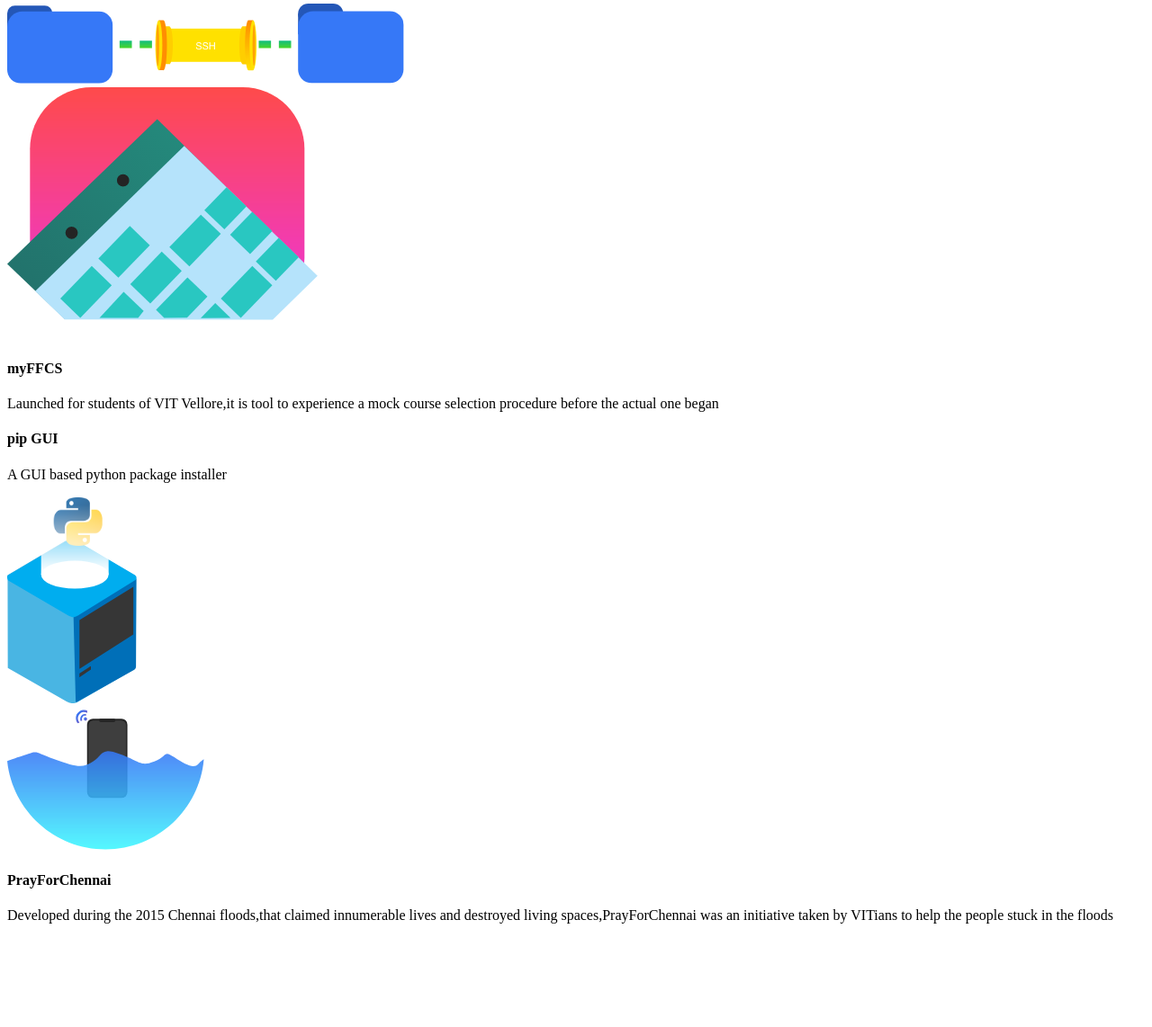
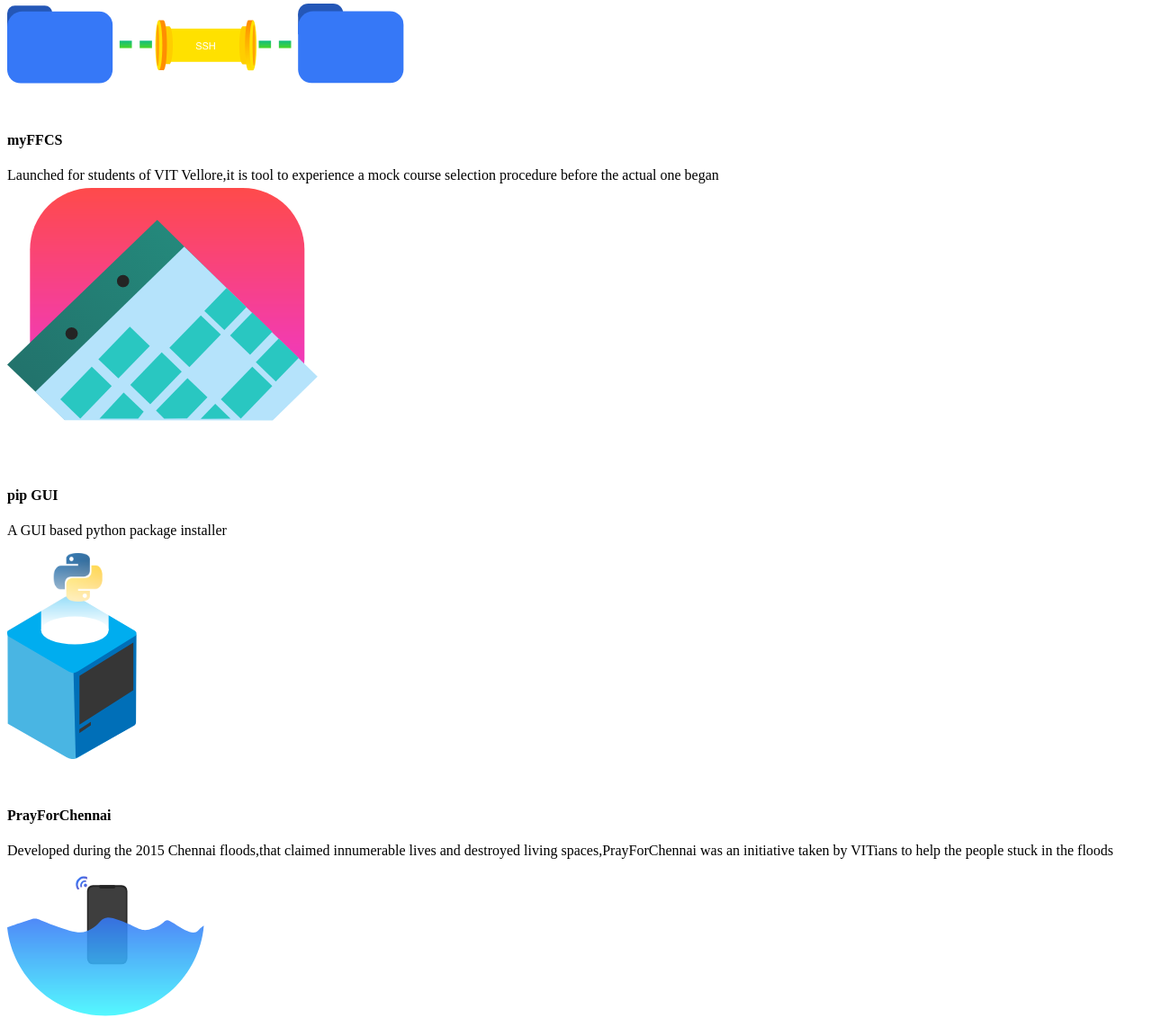
Before and after one commit to Inf1n8/DSCWebsite, a website with bundled scripts: page src/html/projects.html in a window 1280 px wide. Shown: the part 533-1675 px from the top of the page at 90% size. Before the commit the page ends 1576 px from the top, so only its background shows below. Built offline with nearby package versions, Linux system fonts and the light colour scheme; files whose address does not match are found by name.

Commit message:
Add files via upload

```diff
--- a/src/html/projects.html
+++ b/src/html/projects.html
@@ -48,39 +48,35 @@
 <h4 class="center" >Our Projects</h4>
 <p class="center">Without hard work nothing grows but weed</p>
 <div class="centerOnSmall" style="margin-top: 50px;">
-  <div class="row">
-  <div class="col s12 m6 l5 offset-l1"><h4>Shareinator</h4><p>A tool to easily trasnfer files over a network using SSH</p>
+
+  <div class="row" style="margin-top: 50px;">
+    <div class="col s12 m5 offset-m1" ><h4>Shareinator</h4><p>A tool to easily trasnfer files over a network using SSH</p>
+    </div>
+    <div class="col s12 m4 offset-m1"><img class="responsive-img" src="./img/Shareinator.png" style="width:auto;height:auto"></div>
+  </div>
+
+  <div class="row" style="margin-top: 50px;">
+    <div class="col s12 m5 offset-m1 offset-l1 push-m5"><h4>myFFCS</h4><p style="margin-bottom:5px">Launched for students of VIT Vellore,it is tool to experience a mock course selection procedure before the actual one began</p>
+    </div>
+    <div class="col s12 m4 offset-m1 offset-l1 pull-m6"><img class="responsive-img" src="./img/myFFCS.png" style="width:auto;height:auto"></div>
+  </div>
+
+  <div class="row" style="margin-top: 50px;">
+  <div class="col s12 m5 offset-m1"><h4>pip GUI</h4><p>A GUI based python package installer</p>
   </div>
   <div  class="col l1"></div>
 
-  <div class="col s12 m6 l5"><img src="./img/Shareinator.png" style="width:auto;height:auto"></div>
+  <div class="col s12 m4 offset-m1"><img class="responsive-img" src="./img/pip GUI .png" style="width:auto;height:auto"></div>
   </div>
 
-  <div class="row">
-  <div class="col l1 m0 s0"></div>
-  <div class="row"></div>
-
-  <div class="col s12 m6 l5 offset-l1"><img src="./img/myFFCS.png" style="width:auto;height:auto"></div>
-
-  <div class="col s12 m6 l5 offset-l1" ><h4>myFFCS</h4><p style="margin-bottom:5px">Launched for students of VIT Vellore,it is tool to experience a mock course selection procedure before the actual one began</p>
+  <div class="row" style="margin-top: 50px;">
+    <div class="col s12 m5 offset-m1 offset-l1 push-m5"><h4>PrayForChennai</h4><p>Developed during the 2015 Chennai floods,that claimed innumerable lives and destroyed living spaces,PrayForChennai was an initiative taken by VITians to help the people stuck in the floods</p>
+    </div>
+    <div class="col s12 m4 offset-m1 offset-l1 pull-m6"><img class="responsive-img" src="./img/PrayForChennai.png" style="width:auto;height:auto"></div>
   </div>
 
-  </div>
-  <div class="row">
-  <div class="col s12 m6 l5 offset-l1" ><h4>pip GUI</h4><p>A GUI based python package installer</p>
-  </div>
-  <div  class="col l1"></div>
 
-  <div class="col s12 m6 l5 offset-l1"><img src="./img/pip GUI .png" style="width:auto;height:auto"></div>
-  </div>
 
-  <div class="row">
-  <div class="col l1 m0 s0"></div>
-  <div class="row"></div>
-
-  <div class="col s12 m6 l5 offset-l1"><img src="./img/PrayForChennai.png" style="width:auto;height:auto"></div>
-
-  <div class="col s12 m6 l5 offset-l1" ><h4>PrayForChennai</h4><p>Developed during the 2015 Chennai floods,that claimed innumerable lives and destroyed living spaces,PrayForChennai was an initiative taken by VITians to help the people stuck in the floods</p>
   </div>
 </div>
 
```
Also changed, not shown: src/html/events.html (+2 -2 lines), src/html/index.html (+2 -2 lines).
